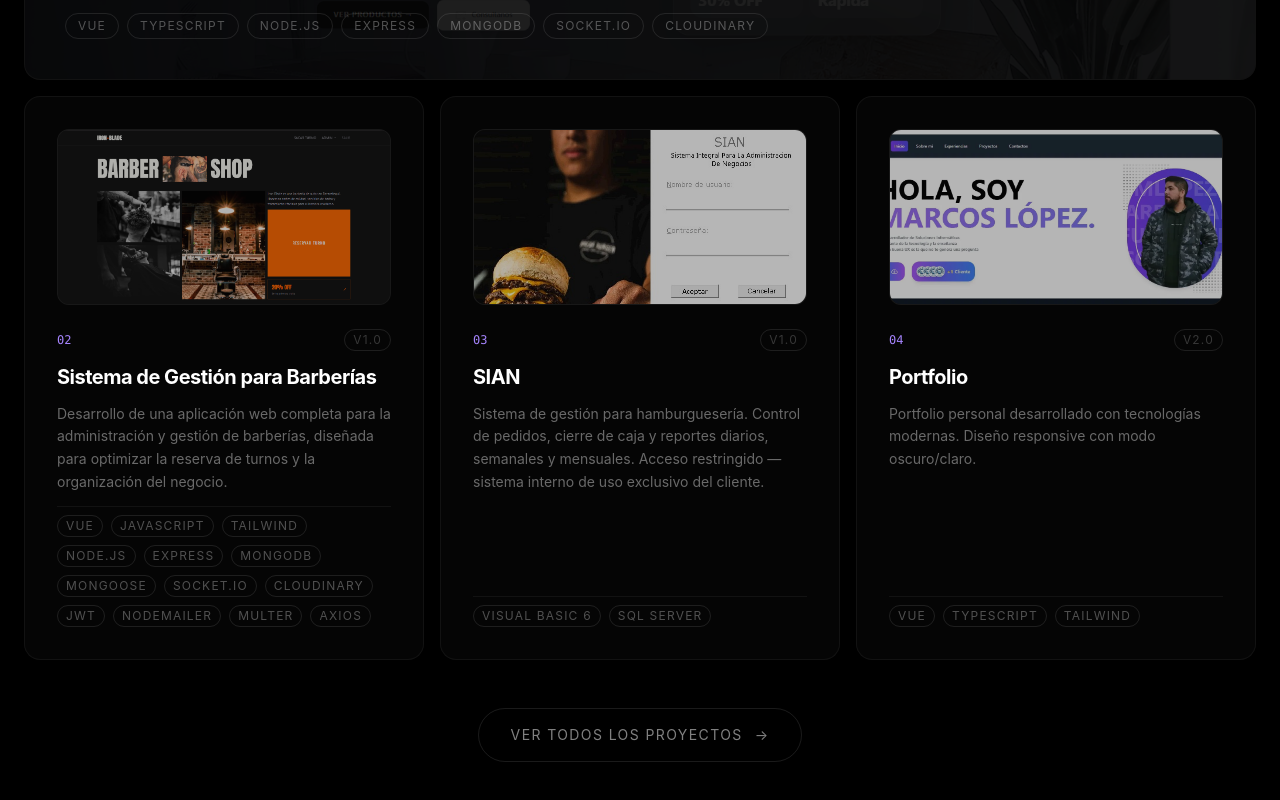
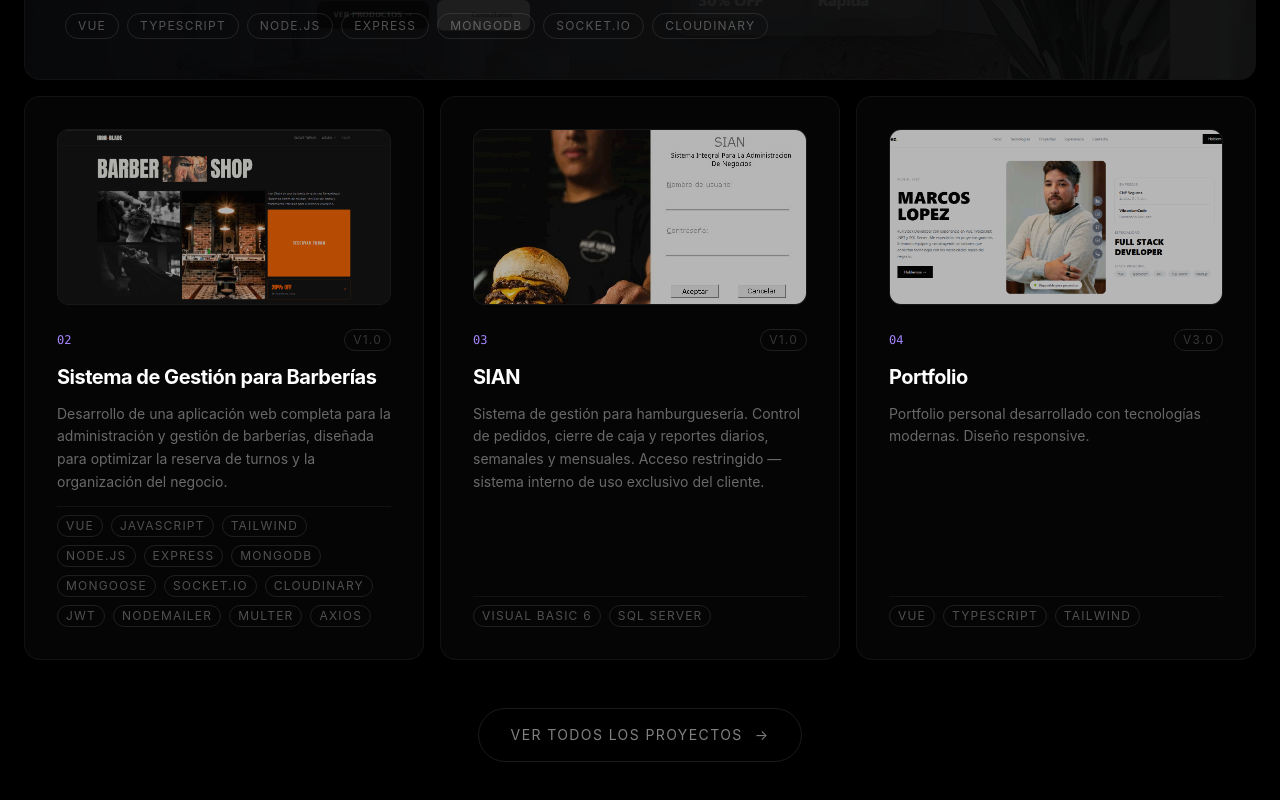
Before and after one commit to vibraniumCode/VC-WebSite, a Vue app: page / in a window 1280 px wide. Shown: the part 2401-3201 px from the top of the page. Built offline with nearby package versions, Linux system fonts and the light colour scheme.

Commit message:
Nuevo proyecto agregado - portfolio v.3

```diff
--- /dev/null
+++ b/pnpm-workspace.yaml
@@ -0,0 +1,2 @@
+allowBuilds:
+  esbuild: set this to true or false
--- a/src/components/sections/ProjectsSection.vue
+++ b/src/components/sections/ProjectsSection.vue
@@ -2,7 +2,7 @@
 import { ref } from "vue";
 import { useRouter } from "vue-router";
 import byAmelieImg from "@/assets/projects/byAmelie.png";
-import portfolioImg from "@/assets/projects/portfolioImg.png";
+import portfolioImg_3 from "@/assets/projects/portfolioImg_3.png";
 import sianImg from "@/assets/projects/sianImg.jpeg";
 import barberImg from "@/assets/projects/barberImg.png";
 
@@ -81,12 +81,12 @@ const featuredProjects: Project[] = [
   {
     number: "04",
     name: "Portfolio",
-    version: "v2.0",
+    version: "v3.0",
     description:
-      "Portfolio personal desarrollado con tecnologías modernas. Diseño responsive con modo oscuro/claro.",
+      "Portfolio personal desarrollado con tecnologías modernas. Diseño responsive.",
     tags: ["Vue", "TypeScript", "Tailwind"],
-    image: portfolioImg, // reemplazá con: portfolioImg
-    link: "https://portafolio-dev-2x2w.vercel.app",
+    image: portfolioImg_3, // reemplazá con: portfolioImg_3
+    link: "https://portfolio-mlopez.vercel.app/",
     featured: false,
   },
 ];
--- a/src/views/ProjectsView.vue
+++ b/src/views/ProjectsView.vue
@@ -2,6 +2,7 @@
 import { ref, computed } from "vue";
 import byAmelieImg from "@/assets/projects/byAmelie.png";
 import portfolioImg from "@/assets/projects/portfolioImg.png";
+import portfolioImg_3 from "@/assets/projects/portfolioImg_3.png";
 import nexusImg from "@/assets/projects/nexusImg.png";
 import sianImg from "@/assets/projects/sianImg.jpeg";
 import sappImg from "@/assets/projects/sappImg.png";
@@ -125,10 +126,25 @@ const allProjects: Project[] = [
     image: portfolioImg,
     link: "https://portafolio-dev-2x2w.vercel.app",
     featured: false,
+    status: "finalizado",
+  },
+  {
+    id: 6,
+    number: "06",
+    name: "Portfolio",
+    version: "v3.0",
+    year: "2026",
+    description:
+      "Portfolio personal desarrollado con tecnologías modernas. Diseño responsive.",
+    tags: ["Vue", "TypeScript", "Tailwind"],
+    category: "web",
+    image: portfolioImg_3,
+    link: "https://portfolio-mlopez.vercel.app/",
+    featured: false,
     status: "en uso",
   },
   {
-    id: 6,
+    id: 7,
     number: "06",
     name: "Nexus",
     version: "v2.0",
@@ -143,7 +159,7 @@ const allProjects: Project[] = [
     status: "en uso",
   },
 ];
-
+//portfolioImg_3
 // ── Filtros ──
 const activeFilter = ref<string>("todos");
 
```
Also changed, not shown: src/assets/projects/portfolioImg_3.png (added), 1 other file (tests, documents, lock files or other folders).
